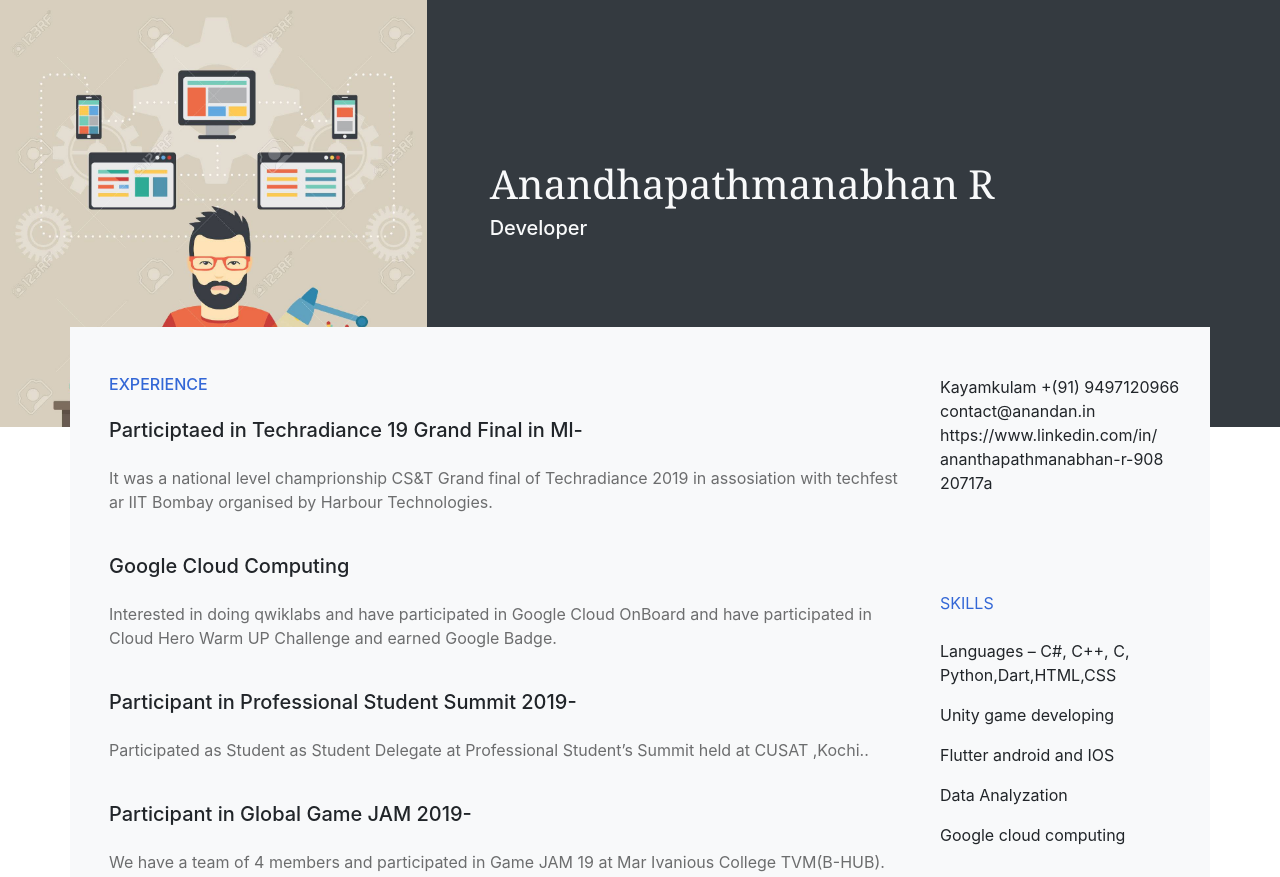
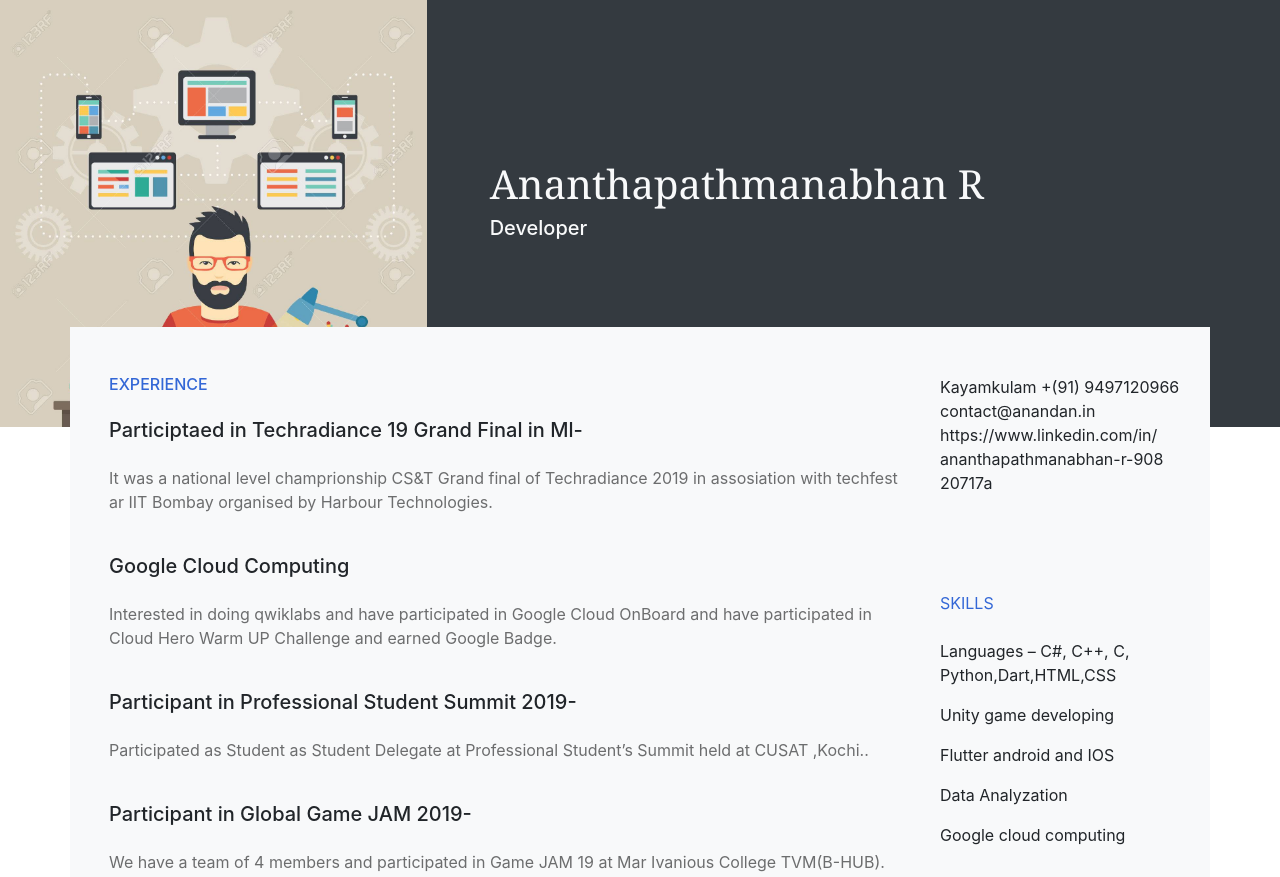
Before and after one commit to anandan1998/anandan, a plain HTML site: page index.html in a window 1280 px wide. Shown: the top 877 px of the page. Drawn offline with nearby package versions, Linux system fonts and the light colour scheme.

Commit message:
Update index.html

```diff
--- a/index.html
+++ b/index.html
@@ -17,7 +17,7 @@
                 <img class="img-fluid" src="./anandhapathmanabhan.jpg" alt="">
             </div>
             <div class="col-md-8 bg-dark">
-                <h1 class="text-light margin-top ml-5">Anandhapathmanabhan R</h1>
+                <h1 class="text-light margin-top ml-5">Ananthapathmanabhan R</h1>
                 <h5 class="text-light  ml-5">Developer</h5>
             </div>
         </div>
```
